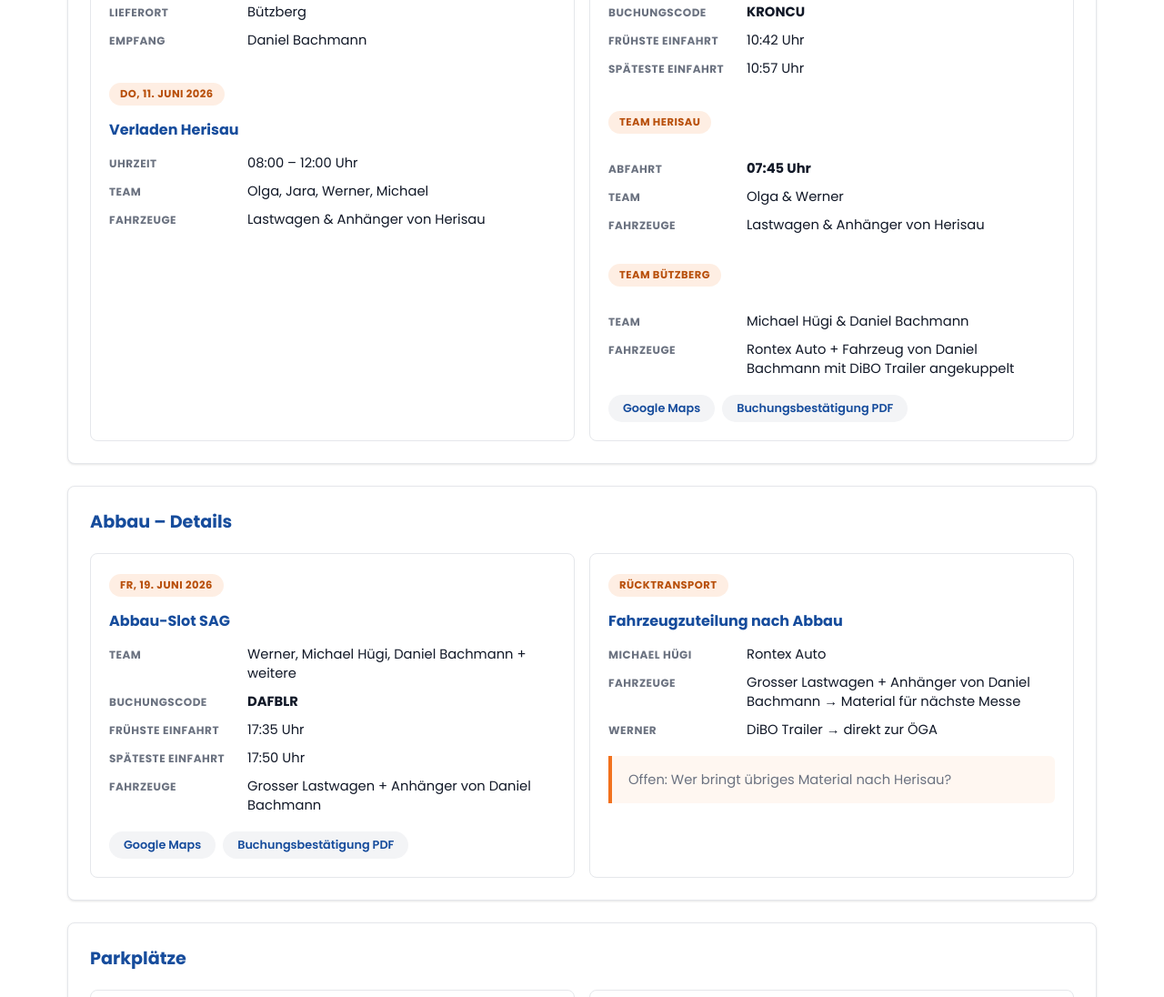
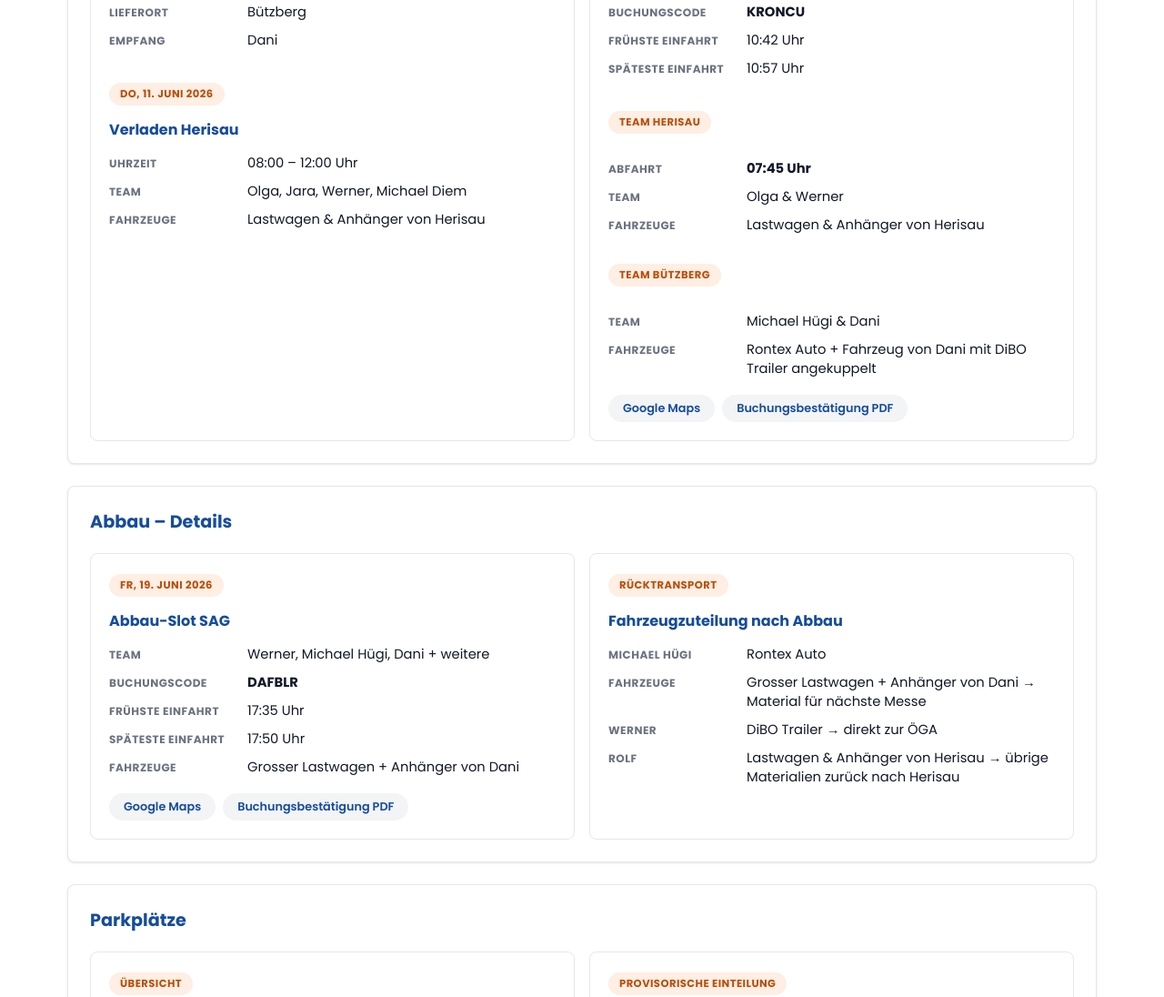
Before and after one commit to OlgaTsyplakova/suisse-public-sondiintern, a plain HTML site: page index.html in a window 1280 px wide. Shown: the part 1850-2946 px from the top of the page at 91% size. Drawn offline with Linux system fonts and the light colour scheme; no server answers.

Commit message:
Add files via upload

```diff
--- a/index.html
+++ b/index.html
@@ -109,7 +109,7 @@
               </div>
               <div class="kv-row">
                 <span class="kv-key">Empfang</span>
-                <span>Daniel Bachmann</span>
+                <span>Dani</span>
               </div>
             </div>
             <span class="chip orange" style="margin-top:18px;display:inline-block;">Do, 11. Juni 2026</span>
@@ -121,7 +121,7 @@
               </div>
               <div class="kv-row">
                 <span class="kv-key">Team</span>
-                <span>Olga, Jara, Werner, Michael</span>
+                <span>Olga, Jara, Werner, Michael Diem</span>
               </div>
               <div class="kv-row">
                 <span class="kv-key">Fahrzeuge</span>
@@ -165,11 +165,11 @@
             <div class="kv-list">
               <div class="kv-row">
                 <span class="kv-key">Team</span>
-                <span>Michael Hügi &amp; Daniel Bachmann</span>
+                <span>Michael Hügi &amp; Dani</span>
               </div>
               <div class="kv-row">
                 <span class="kv-key">Fahrzeuge</span>
-                <span>Rontex Auto + Fahrzeug von Daniel Bachmann mit DiBO Trailer angekuppelt</span>
+                <span>Rontex Auto + Fahrzeug von Dani mit DiBO Trailer angekuppelt</span>
               </div>
             </div>
             <div class="map-links">
@@ -191,7 +191,7 @@
             <div class="kv-list">
               <div class="kv-row">
                 <span class="kv-key">Team</span>
-                <span>Werner, Michael Hügi, Daniel Bachmann + weitere</span>
+                <span>Werner, Michael Hügi, Dani + weitere</span>
               </div>
               <div class="kv-row">
                 <span class="kv-key">Buchungscode</span>
@@ -207,7 +207,7 @@
               </div>
               <div class="kv-row">
                 <span class="kv-key">Fahrzeuge</span>
-                <span>Grosser Lastwagen + Anhänger von Daniel Bachmann</span>
+                <span>Grosser Lastwagen + Anhänger von Dani</span>
               </div>
             </div>
             <div class="map-links">
@@ -225,15 +225,16 @@
               </div>
               <div class="kv-row">
                 <span class="kv-key">Fahrzeuge</span>
-                <span>Grosser Lastwagen + Anhänger von Daniel Bachmann → Material für nächste Messe</span>
+                <span>Grosser Lastwagen + Anhänger von Dani → Material für nächste Messe</span>
               </div>
               <div class="kv-row">
                 <span class="kv-key">Werner</span>
                 <span>DiBO Trailer → direkt zur ÖGA</span>
               </div>
-            </div>
-            <div class="notice" style="margin-top:14px;">
-              Offen: Wer bringt übriges Material nach Herisau?
+              <div class="kv-row">
+                <span class="kv-key">Rolf</span>
+                <span>Lastwagen &amp; Anhänger von Herisau → übrige Materialien zurück nach Herisau</span>
+              </div>
             </div>
           </article>
         </div>
```
